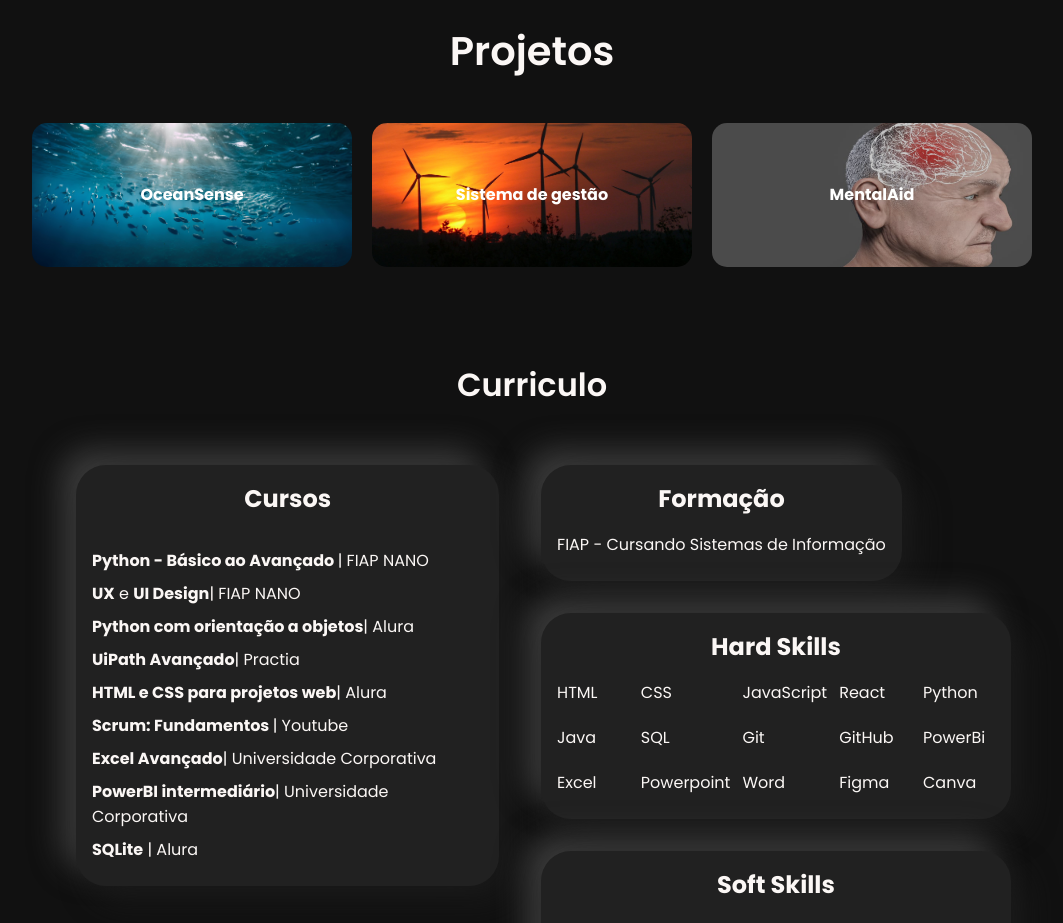
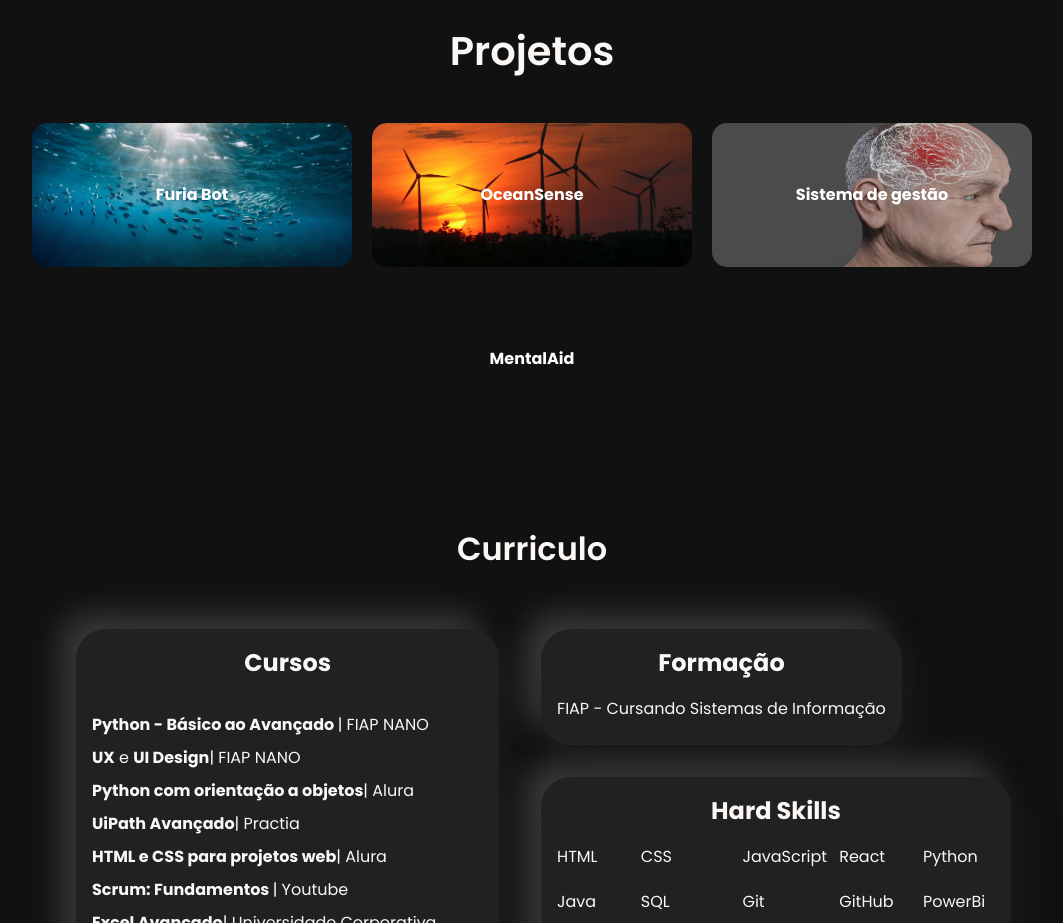
Before and after one commit to Bieelx/portifolio, a React (Create React App) app: page / in a window 1280 px wide. Shown: the part 1440-2363 px from the top of the page, without its empty margins (108-1171 px from the left). Built offline with nearby package versions, Linux system fonts and the light colour scheme.

Commit message:
Update popups.js

```diff
--- a/src/modulos/popups.js
+++ b/src/modulos/popups.js
@@ -2,26 +2,33 @@ import React, { useState } from 'react';
 import '../CSS/popups.css';
 
 const projects = [
+    {
+    id: 1,
+    title: "Furia Bot",
+    description: "O projeto FURIA Fan Experience é uma plataforma web desenvolvida com React e Vite, criada para oferecer uma experiência interativa e imersiva aos fãs da FURIA. O sistema apresenta os times da organização, próximos jogos, galeria de imagens e um chatbot integrado com IA. Com design inspirado na identidade visual da FURIA, o projeto destaca a responsividade, animações e integração de componentes reutilizáveis, demonstrando habilidades em front-end moderno, UI/UX e desenvolvimento de aplicações escaláveis.",
+    className: 'project1',
+    link: "https://bieelxfuria.netlify.app/",
+    image: require('../img/FuriaBot.png')  },
   {
-    id: 1,
+    id: 2,
     title: "OceanSense",
     description: "O OceanSense é um projeto desenvolvido em React durante a competição Global Solution da FIAP, onde minha equipe ficou entre os vencedores entre 30 grupos. Criamos uma solução tecnológica para monitorar e preservar os oceanos, utilizando sensores para coletar dados como temperatura e pH da água, exibidos em um dashboard responsivo e interativo, inspirado no Material UI. O projeto destacou nossa organização, trabalho em equipe e foco em uma interface moderna e amigável.",
-    className: 'project1',
+    className: 'project2',
     link: "https://github.com/Bieelx/oceansense",
     image: require('../img/oceasense.png')  },
   {
-    id: 2,
+    id: 3,
     title: "Sistema de gestão",
     description: "O projeto GTX, criado para o FIAP Next, foi uma experiência desafiadora de desenvolvimento de um sistema de gestão que otimiza o fluxo de informações e simplifica a administração empresarial. Fui responsável pela criação de uma interface intuitiva e eficiente e pela integração com o banco de dados, garantindo o armazenamento e a recuperação rápida de informações. Esse projeto me permitiu aplicar e aprimorar conhecimentos em front-end, backend, otimização de desempenho e responsividade. Trabalhar no GTX foi gratificante, tanto pelo crescimento técnico quanto pela colaboração enriquecedora da equipe. Esse projeto garantiu ao meu grupo o Top 1 na competição do NEXT",
-    className: 'project2',
+    className: 'project3',
     link: "https://github.com/Mikael139/sistema_de_gestao",
     image: require('../img/gtx.jpg') // Exemplo de caminho da imagem
   },
   {
-    id: 3,
+    id: 4,
     title: "MentalAid",
     description: "Meu primeiro grande projeto em front-end foi desenvolvido para o FIAP Next do ano passado, com o objetivo de criar um site voltado a idosos com demência. A ideia era desenvolver uma plataforma que pudesse oferecer apoio cognitivo, reduzir a solidão e auxiliar com lembretes para atividades diárias. O site continha jogos interativos para estimular a memória e a atenção, uma IA projetada para que o usuário pudesse conversar e sentir companhia, além de alertas para incentivá-los a se levantar e se movimentar ao longo do dia. Também adicionei uma área informativa para educar sobre a demência, facilitando o acesso a informações de forma clara e acolhedora.",
-    className: 'project3',
+    className: 'project4',
     link: "https://github.com/Bieelx/MentalAid-FIAP",
     image: require('../img/Felipao.png') // Exemplo de caminho da imagem
   },
```
